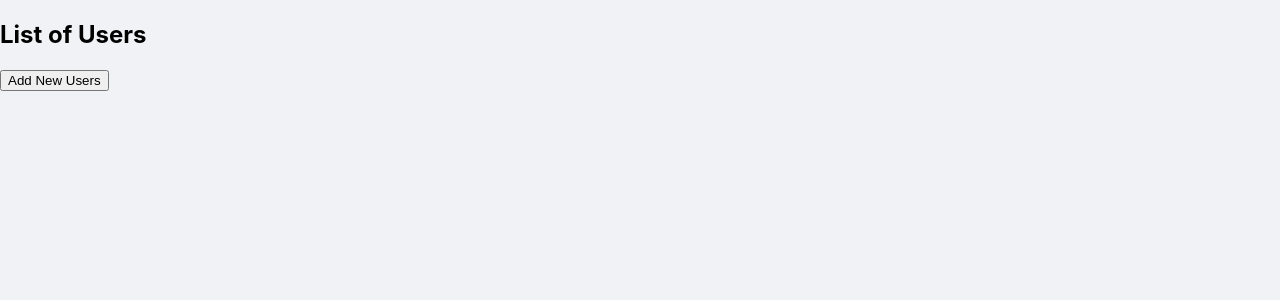
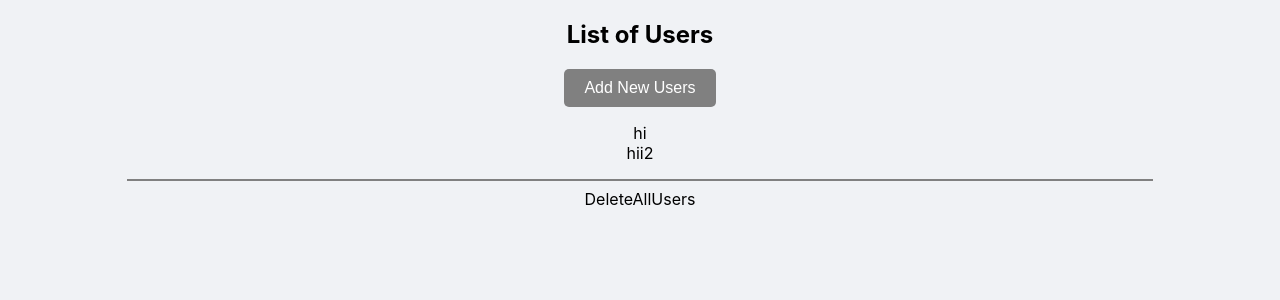
Before and after one commit to Saijami38/redux-project, a React (Create React App) app: page /toolKit in a window 1280 px wide. Shown: the top 300 px of the page. Built offline with nearby package versions, Linux system fonts and the light colour scheme.

Commit message:
Tool kit files intial

```diff
--- a/src/App.js
+++ b/src/App.js
@@ -1,5 +1,5 @@
 import "./App.css";
-import { Col, Row } from "antd";
+import { Button, Col, Row } from "antd";
 import { Route, Routes, BrowserRouter as Router } from "react-router-dom";
 
 import Typed from "react-typed";
@@ -40,6 +40,9 @@ const TitleSection = () => (
       />
     </div>
     <h1 className="titleTyping1">Redux Working</h1>
+    <Button onClick={() => (window.location.pathname = "/toolkit")}>
+      Tool{" "}
+    </Button>
     <Col offset={7} span={12}>
       <Todo />
     </Col>
@@ -118,6 +121,7 @@ function App() {
     <Router>
       <Routes>
         <Route path="/" element={<TitleSection />} />
+        <Route path="/redux-project" element={<TitleSection />} />
         <Route path="/toolKit" element={<UserDetails />} />
       </Routes>
     </Router>
--- /dev/null
+++ b/src/Components/toolkit/DeleteAllUsers.js
@@ -0,0 +1,7 @@
+import React from "react";
+
+function DeleteAllUsers() {
+  return <div>DeleteAllUsers</div>;
+}
+
+export default DeleteAllUsers;
--- a/src/Components/toolkit/UserDetails.js
+++ b/src/Components/toolkit/UserDetails.js
@@ -1,12 +1,41 @@
 import React from "react";
+import DeleteAllUsers from "./DeleteAllUsers.js";
 
 const UserDetails = () => {
   return (
-    <>
+    <center>
       <h2 className="admin-subtitle">List of Users</h2>
-      <button>Add New Users</button>
-    </>
+      <button style={buttonStyle}>Add New Users</button>
+
+      <ul style={listStyle}>
+        <li>hi</li>
+        <li>hii2</li>
+      </ul>
+      <hr style={hrStyle} />
+      <DeleteAllUsers />
+    </center>
   );
 };
 
+// Define styles
+const buttonStyle = {
+  backgroundColor: "grey",
+  border: "none",
+  padding: "10px 20px",
+  color: "white",
+  fontSize: "16px",
+  borderRadius: "5px",
+  cursor: "pointer",
+};
+
+const listStyle = {
+  listStyleType: "none",
+  padding: "0",
+};
+
+const hrStyle = {
+  border: "1px solid grey",
+  width: "80%",
+};
+
 export default UserDetails;
```
